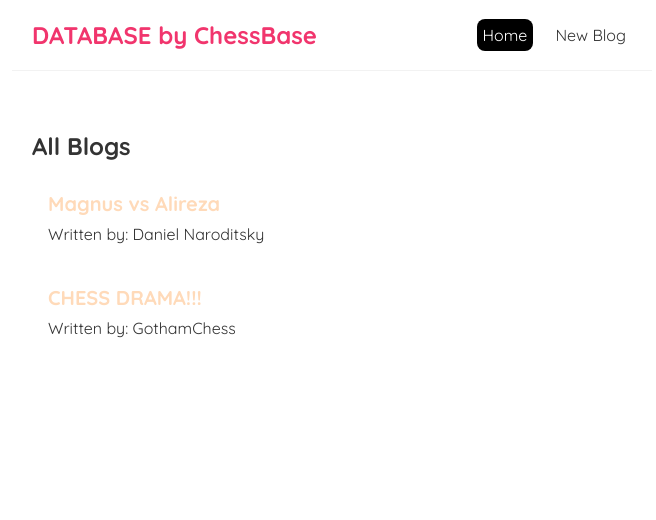
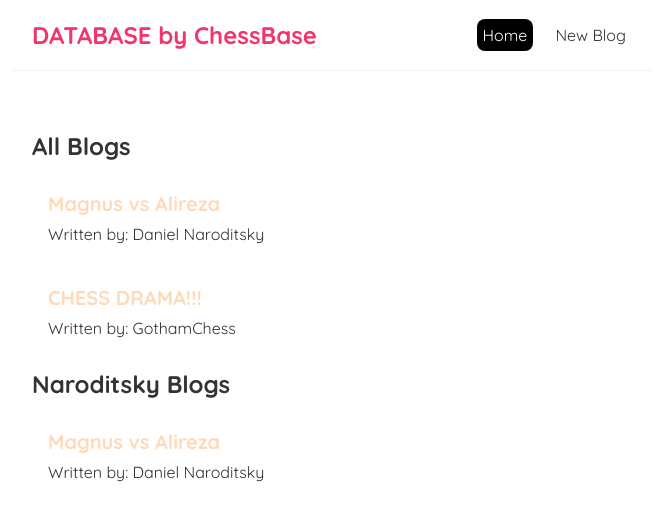
Before and after one commit to philippark/Blog-App, a React (Create React App) app: page / in a window 1280 px wide. Shown: the top 520 px of the page, without its empty margins (308-964 px from the left). Built offline with nearby package versions, Linux system fonts and the light colour scheme; the HTML template or start-up script is replaced by a standard one.

Commit message:
tutorial 12

```diff
--- a/src/Home.js
+++ b/src/Home.js
@@ -11,6 +11,7 @@
     return (
         <div className = "Home">
             <BlogList blogs = {blogs} title = "All Blogs"/>
+            <BlogList blogs = {blogs.filter((blog)=>blog.author === "Daniel Naroditsky")} title = "Naroditsky Blogs"/>
         </div>
     );
 }
```
